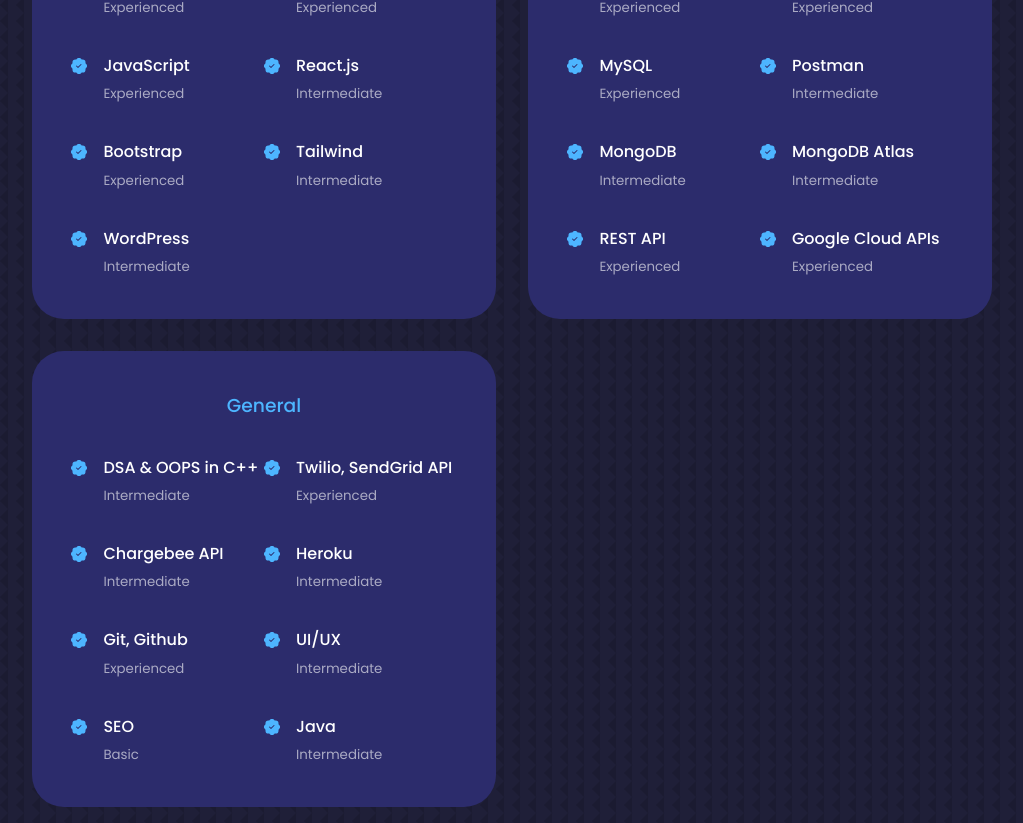
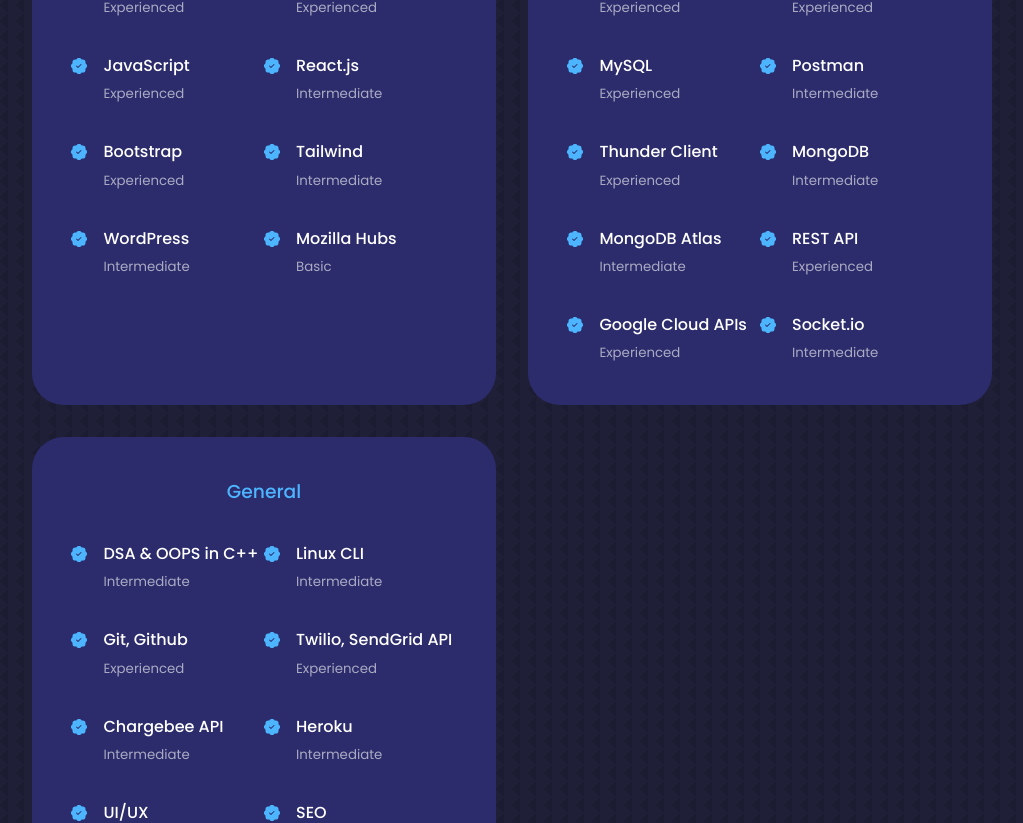
Before and after one commit to ShubhamGoyal7125/Portfolio, a React (Create React App) app: page / in a window 1280 px wide. Shown: the part 1971-2794 px from the top of the page, without its empty margins (128-1151 px from the left). Built offline with nearby package versions, Linux system fonts and the light colour scheme; no server answers; a web font is replaced by a local one.

Commit message:
Added visitor counter and update resume

```diff
--- a/public/index.html
+++ b/public/index.html
@@ -1,15 +1,20 @@
 <!DOCTYPE html>
 <html lang="en">
+
 <head>
     <meta charset="UTF-8">
     <link rel="icon" href="%PUBLIC_URL%/favicon.ico" />
     <meta http-equiv="X-UA-Compatible" content="IE=edge">
     <meta name="viewport" content="width=device-width, initial-scale=1.0">
+    <meta
+    name="description"
+    content="Shubham Goyal is Fullstack Web Developer. Skills: MERN Stack, MySQL, Google Cloud, Postman, Git, "
+  />
     <title>Shubham Goyal - Portfolio</title>
 </head>
+
 <body>
     <div id="root"></div>
+</body>
 
-    <script src="https://platform.linkedin.com/badges/js/profile.js" async defer type="text/javascript"></script>
-</body>
 </html>
--- a/src/components/experience/Experience.jsx
+++ b/src/components/experience/Experience.jsx
@@ -70,6 +70,14 @@
               </div>
             </article>
 
+            <article className="experience__details">
+              <BsPatchCheckFill className='experience__details__icon' />
+              <div>
+                <h4>Mozilla Hubs</h4>
+                <small className="text-light">Basic</small>
+              </div>
+            </article>
+
           </div>
 
         </div>
@@ -116,6 +124,14 @@
             <article className="experience__details">
               <BsPatchCheckFill className='experience__details__icon' />
               <div>
+                <h4>Thunder Client</h4>
+                <small className="text-light">Experienced</small>
+              </div>
+            </article>
+
+            <article className="experience__details">
+              <BsPatchCheckFill className='experience__details__icon' />
+              <div>
                 <h4>MongoDB</h4>
                 <small className="text-light">Intermediate</small>
               </div>
@@ -145,6 +161,14 @@
               </div>
             </article>
 
+            <article className="experience__details">
+              <BsPatchCheckFill className='experience__details__icon' />
+              <div>
+                <h4>Socket.io</h4>
+                <small className="text-light">Intermediate</small>
+              </div>
+            </article>
+
           </div>
 
         </div>
@@ -159,6 +183,22 @@
               <div>
                 <h4>DSA & OOPS in C++</h4>
                 <small className="text-light">Intermediate</small>
+              </div>
+            </article>
+
+            <article className="experience__details">
+              <BsPatchCheckFill className='experience__details__icon' />
+              <div>
+                <h4>Linux CLI</h4>
+                <small className="text-light">Intermediate</small>
+              </div>
+            </article>
+
+            <article className="experience__details">
+              <BsPatchCheckFill className='experience__details__icon' />
+              <div>
+                <h4>Git, Github</h4>
+                <small className="text-light">Experienced</small>
               </div>
             </article>
 
@@ -183,14 +223,6 @@
               <div>
                 <h4>Heroku</h4>
                 <small className="text-light">Intermediate</small>
-              </div>
-            </article>
-
-            <article className="experience__details">
-              <BsPatchCheckFill className='experience__details__icon' />
-              <div>
-                <h4>Git, Github</h4>
-                <small className="text-light">Experienced</small>
               </div>
             </article>
 
--- a/src/components/footer/Footer.jsx
+++ b/src/components/footer/Footer.jsx
@@ -1,9 +1,25 @@
-import React from 'react'
+import React, { useState, useEffect } from 'react'
 import './footer.css'
-import {BsInstagram, BsTwitter, BsGithub, BsLinkedin} from 'react-icons/bs'
+import { BsInstagram, BsTwitter, BsGithub, BsLinkedin } from 'react-icons/bs'
 
 
 const Footer = () => {
+
+  const [count, setCount] = useState(0);
+  const count__visits = async () => {
+    fetch(process.env.REACT_APP_COUNT_API)
+      .then(res => res.json())
+      .then(res => {
+        setCount(res.value);
+
+      });
+  }
+
+  useEffect(() => {
+    count__visits();
+  }, []);
+
+
   return (
     <footer>
       <a href="#" className='footer__logo'>Shubham Goyal</a>
@@ -19,10 +35,14 @@
       </ul>
 
       <div className="footer__socials">
-        <a href="https://github.com/ShubhamGoyal7125/" target="_blank" rel="noopener noreferrer"><BsGithub/></a>
-        <a href="https://www.linkedin.com/in/shubham-goyal-7987461b8/" target="_blank" rel="noopener noreferrer"><BsLinkedin/></a>
-        <a href="https://www.instagram.com/shubhamgoyal7125/" target="_blank" rel="noopener noreferrer"><BsInstagram/></a>
-        <a href="https://twitter.com/057Goyal" target="_blank" rel="noopener noreferrer"><BsTwitter/></a>
+        <a href="https://github.com/ShubhamGoyal7125/" target="_blank" rel="noopener noreferrer"><BsGithub /></a>
+        <a href="https://www.linkedin.com/in/shubham-goyal-7987461b8/" target="_blank" rel="noopener noreferrer"><BsLinkedin /></a>
+        <a href="https://www.instagram.com/shubhamgoyal7125/" target="_blank" rel="noopener noreferrer"><BsInstagram /></a>
+        <a href="https://twitter.com/057Goyal" target="_blank" rel="noopener noreferrer"><BsTwitter /></a>
+      </div>
+
+      <div className="footer__number__of__visitors" id="count">
+        <h3>Number of visitors: {count}</h3>
       </div>
 
       <div className="footer__copywright">
@@ -30,6 +50,7 @@
       </div>
     </footer>
   )
+
 }
 
 export default Footer
--- a/src/components/footer/footer.css
+++ b/src/components/footer/footer.css
@@ -28,7 +28,7 @@
 .footer__socials{
     display: flex;
     justify-content: center;
-    margin-bottom: 4rem;
+    margin-bottom: 2rem;
     gap: 1rem;
 }
 
@@ -52,6 +52,11 @@
     color: var(--color-bg);
 }
 
+.footer__number__of__visitors{
+    margin-bottom: 2rem;
+
+}
+
 /* ========================================= MEDIA QUERIES (SMALL DEVICES) =================================================*/
 
 @media screen and (max-width: 600px) {
```
Also changed, not shown: 2 other files (tests, documents, lock files or other folders).
